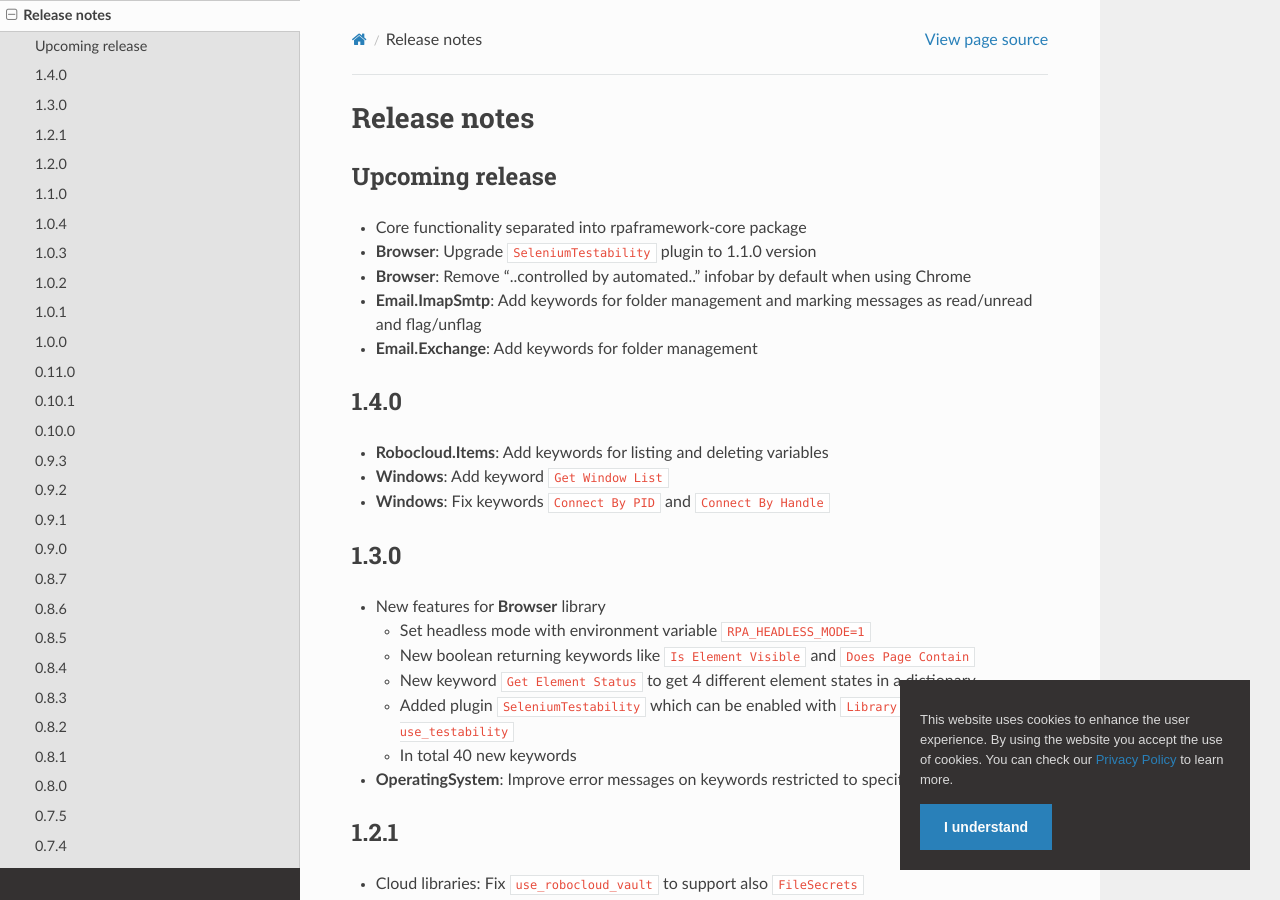
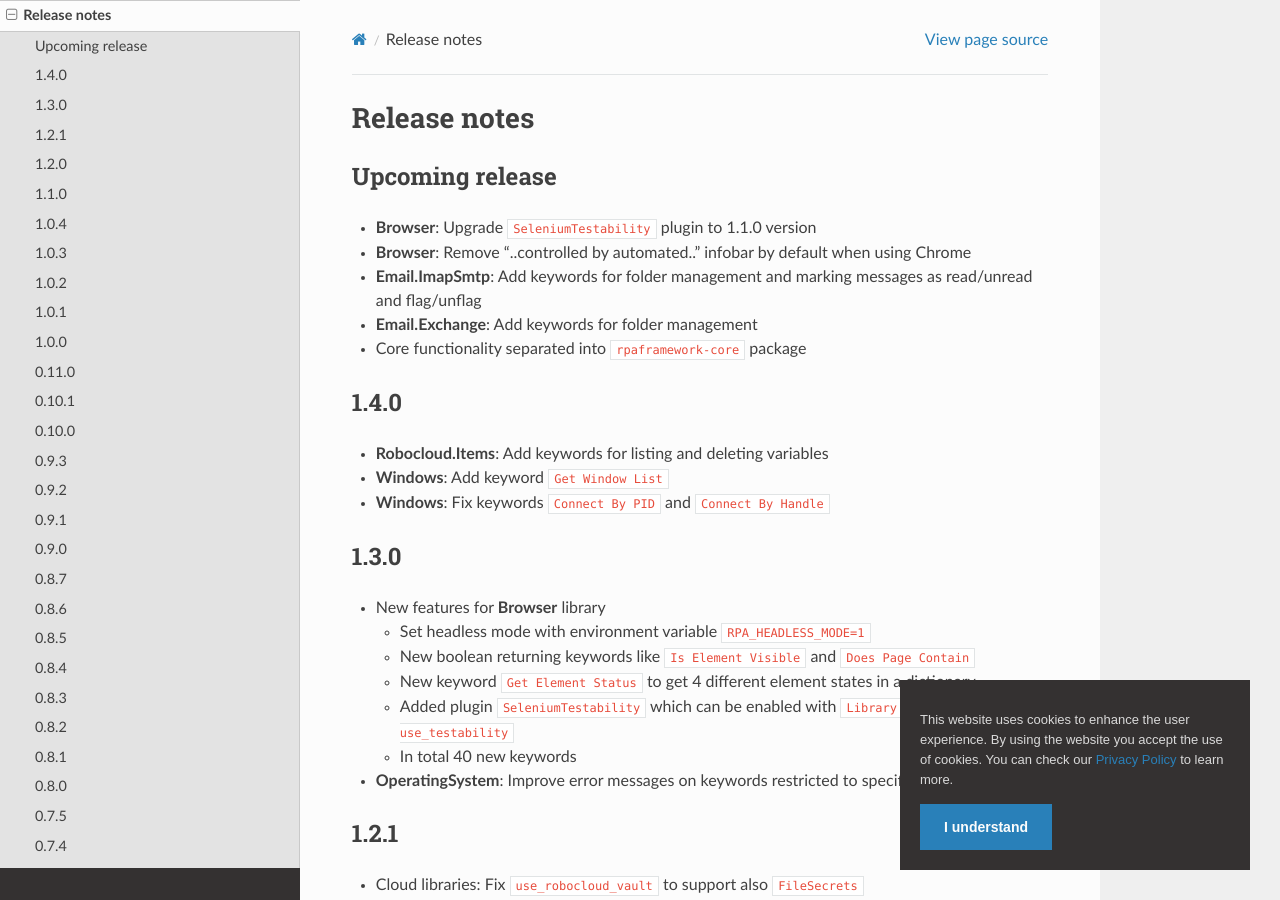
Before and after one commit to coderprovider/Framework-RPA, a Sphinx documentation site: the page built from docs/source/releasenotes.rst, in a window 1280 px wide and 900 px high. Built offline with Sphinx 7.4.7 and the Read the Docs theme 2.0.0, drawn with Linux system fonts in a browser that asks for light colours; pages that are not in the unit, such as notebooks, are missing from menus.

```diff
--- a/docs/source/releasenotes.rst
+++ b/docs/source/releasenotes.rst
@@ -4,12 +4,12 @@
 Upcoming release
 ----------------
 
-- Core functionality separated into rpaframework-core package
 - **Browser**: Upgrade ``SeleniumTestability`` plugin to 1.1.0 version
 - **Browser**: Remove "..controlled by automated.." infobar by default when using Chrome
 - **Email.ImapSmtp**: Add keywords for folder management and marking messages
   as read/unread and flag/unflag
 - **Email.Exchange**: Add keywords for folder management
+- Core functionality separated into ``rpaframework-core`` package
 
 1.4.0
 -----
```
Also changed, not shown: 2 other files.
